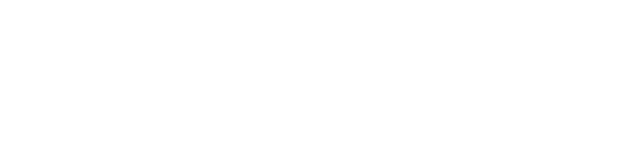
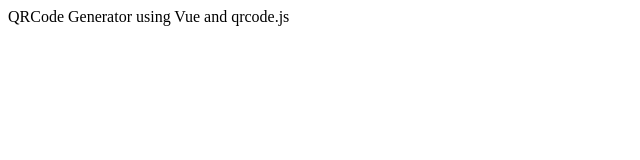
Before and after one commit to Andreas-Ziegler22/QRCode-Generator, a plain HTML site: page index.html in a window 1280 px wide. Shown: the whole page, without its empty margins (0-640 px from the left). Drawn offline with nearby package versions, Linux system fonts and the light colour scheme.

Commit message:
title working

```diff
--- a/index.html
+++ b/index.html
@@ -7,12 +7,23 @@
     <title>QRCode Generator vue</title>
   </head>
   <body>
-    <script src="https://unpkg.com/vue@3/dist/vue.global.js"></script>
+    <div id="app">{{title}}</div>
     <script
       src="https://cdnjs.cloudflare.com/ajax/libs/qrcode/1.5.1/qrcode.js"
       integrity="sha512-hAz8pxm1kva4chZWPXQhGehvvlIj1Loka653sQXoYHNj4sgSukoR3ZKyHEOT7kFGVW17wUqD9CbKeviIJ2XFKQ=="
       crossorigin="anonymous"
       referrerpolicy="no-referrer"
     ></script>
+    <script src="https://unpkg.com/vue@3/dist/vue.global.js"></script>
+    <script>
+      const { createApp } = Vue;
+      createApp({
+        data() {
+          return {
+            title: "QRCode Generator using Vue and qrcode.js",
+          };
+        },
+      }).mount("#app");
+    </script>
   </body>
 </html>
```
